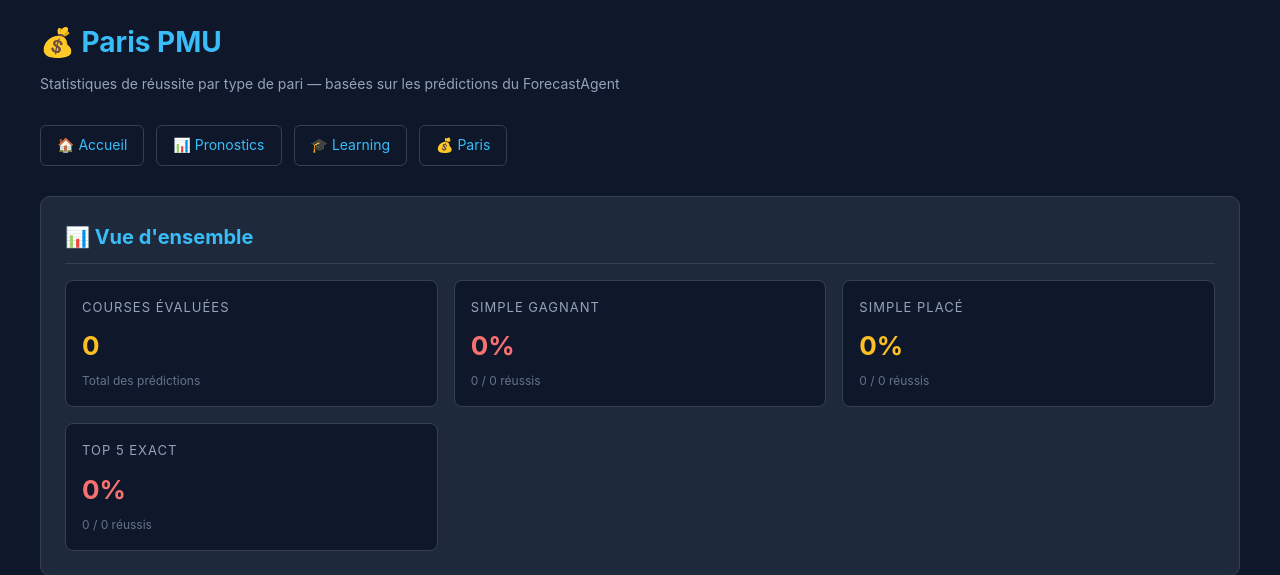
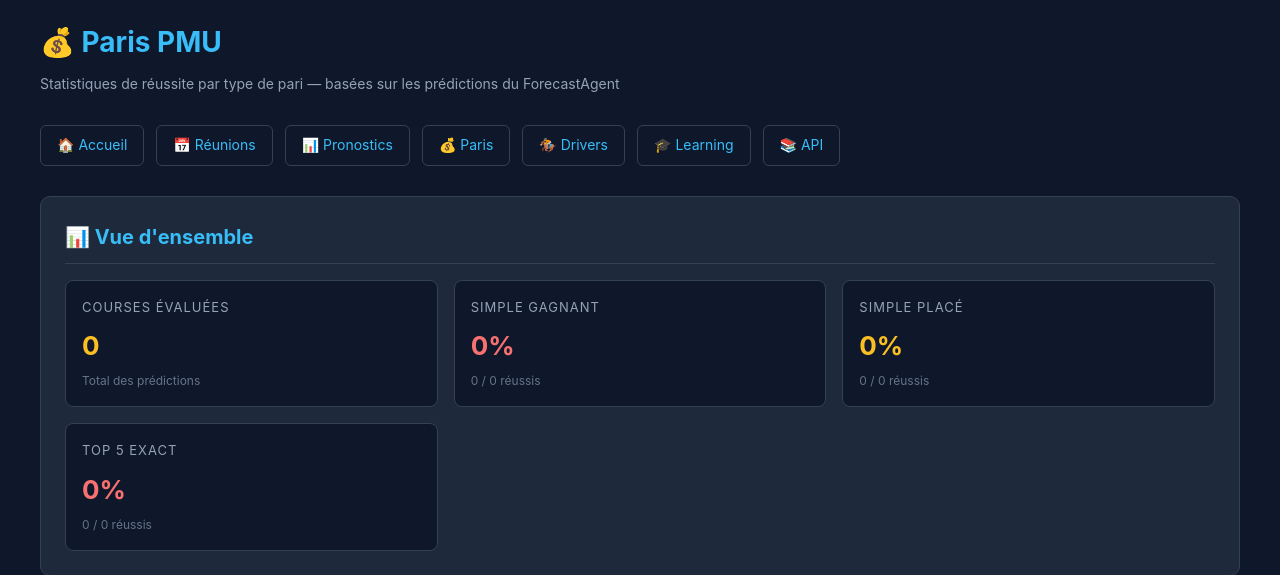
Before and after one commit to hdidouchafik-alt/hippique-ai, a FastAPI app: page /paris in a window 1280 px wide. Shown: the top 575 px of the page. Run offline with FastAPI, Linux system fonts and the light colour scheme.

Commit message:
Update paris.html
B-4 - nav paris

```diff
--- a/templates/paris.html
+++ b/templates/paris.html
@@ -151,11 +151,14 @@
         <p class="subtitle">Statistiques de réussite par type de pari — basées sur les prédictions du ForecastAgent</p>
 
         <div class="nav">
-            <a href="/">🏠 Accueil</a>
-            <a href="/pronostics">📊 Pronostics</a>
-            <a href="/learning">🎓 Learning</a>
-            <a href="/paris">💰 Paris</a>
-        </div>
+    <a href="/">🏠 Accueil</a>
+    <a href="/reunions">📅 Réunions</a>
+    <a href="/pronostics">📊 Pronostics</a>
+    <a href="/paris" class="active">💰 Paris</a>
+    <a href="/drivers">🏇 Drivers</a>
+    <a href="/learning">🎓 Learning</a>
+    <a href="/docs" target="_blank">📚 API</a>
+</div>
 
         <div id="stats-globales" class="section">
             <h2>📊 Vue d'ensemble</h2>
```
